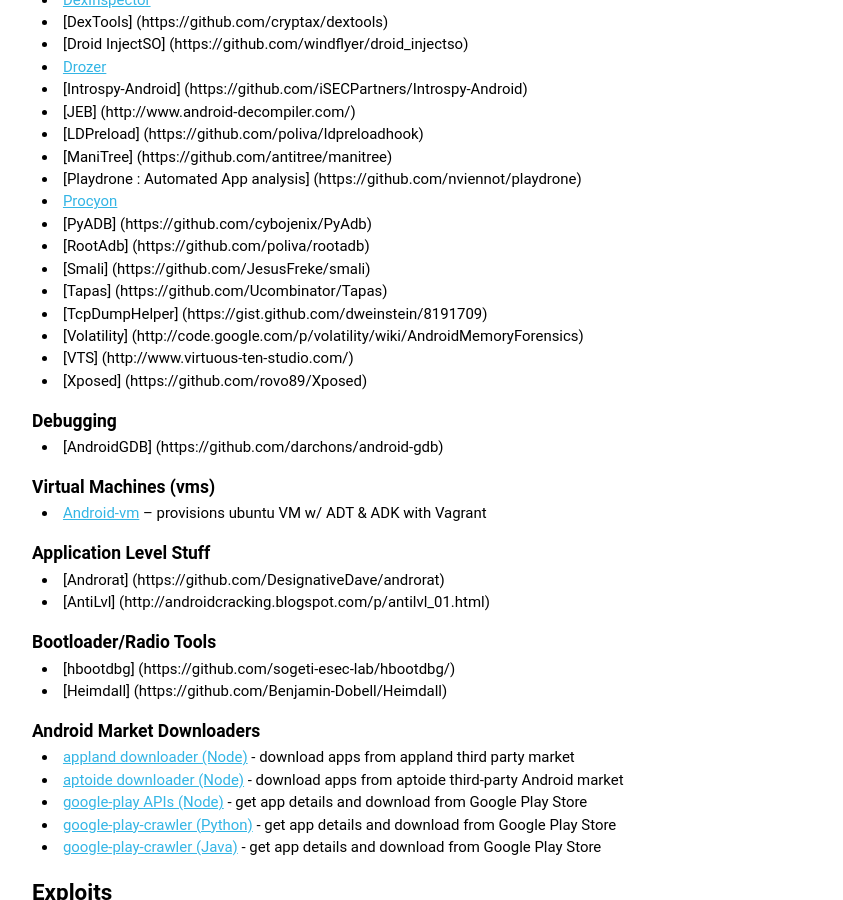
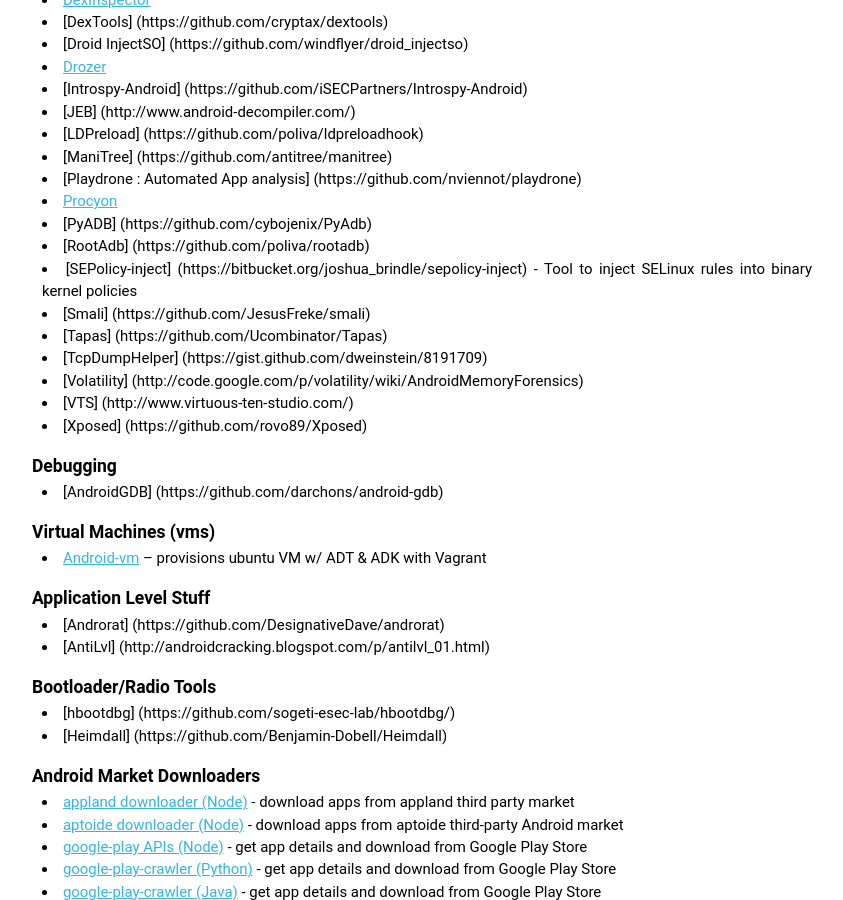
Before and after one commit to droidsec/droidsec.github.io, a Jekyll site: the page built from wiki/index.md, in a window 1280 px wide and 900 px high, scrolled down 9968 px. Shown: the whole window, without its empty margins (218-1061 px from the left). Built offline with Jekyll 4.4.1, drawn with Linux system fonts in a browser that asks for light colours; Markdown is read by kramdown in place of the engine named in the settings.

Commit message:
add sepolicy-inject to tools

```diff
--- a/wiki/index.md
+++ b/wiki/index.md
@@ -294,6 +294,7 @@
 * [Procyon](https://bitbucket.org/mstrobel/procyon/wiki/Java%20Decompiler)
 * [PyADB] (https://github.com/cybojenix/PyAdb)
 * [RootAdb] (https://github.com/poliva/rootadb)
+* [SEPolicy-inject] (https://bitbucket.org/joshua_brindle/sepolicy-inject) - Tool to inject SELinux rules into binary kernel policies
 * [Smali] (https://github.com/JesusFreke/smali)
 * [Tapas] (https://github.com/Ucombinator/Tapas)
 * [TcpDumpHelper] (https://gist.github.com/dweinstein/8191709)
```
